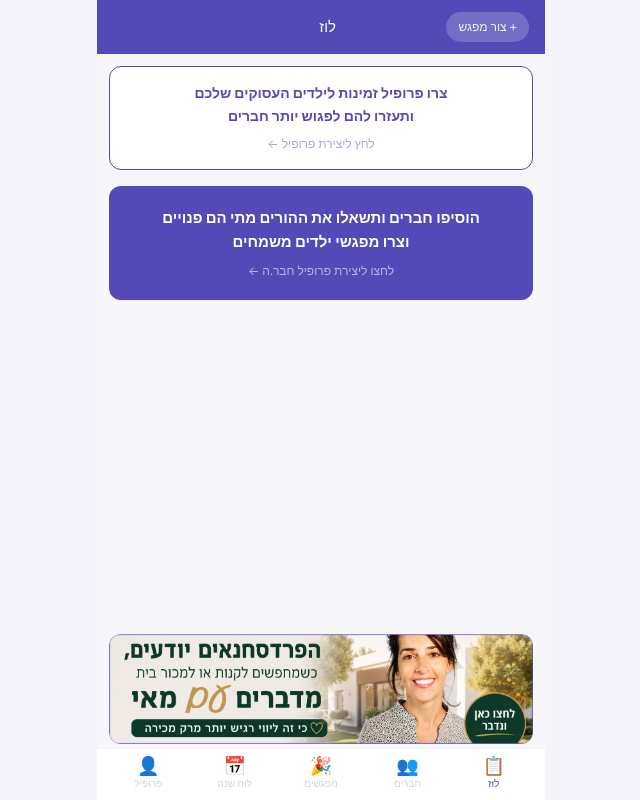
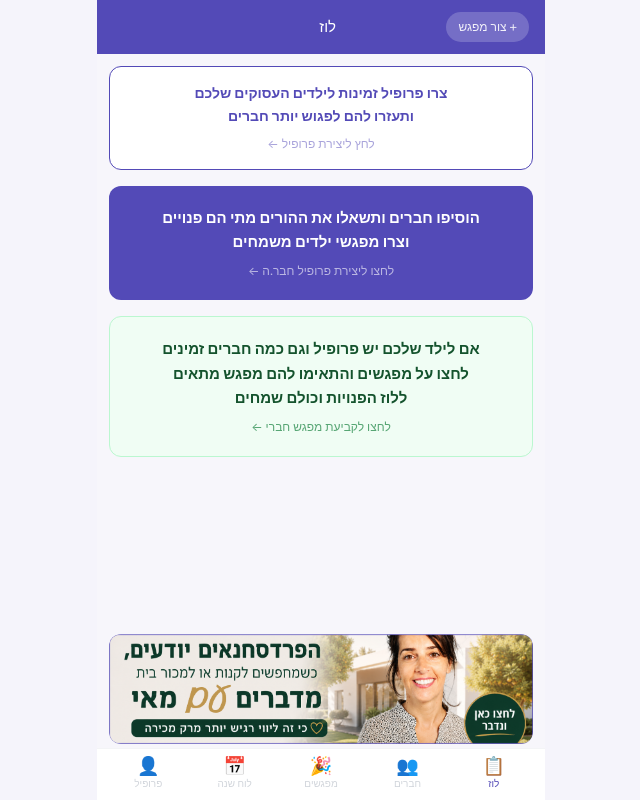
Before and after one commit to madeinphk-alt/kidimeet, a Next.js app: page / in a window 1280 px wide. Shown: the whole page, without its empty margins (319-959 px from the left). Built offline with nearby package versions, Linux system fonts and the light colour scheme.

Commit message:
Show meetups CTA whenever no upcoming meetups, regardless of friends

```diff
--- a/src/app/page.tsx
+++ b/src/app/page.tsx
@@ -293,7 +293,7 @@ export default function LuzPage() {
             <p className="text-white/60 text-[12px] mt-2">לחצו ליצירת פרופיל חבר.ה ←</p>
           </Link>
         )}
-        {upcoming.length === 0 && friends.length > 0 && (
+        {upcoming.length === 0 && (
           <Link href="/meetups" className="block bg-[#f0fdf4] border border-[#bbf7d0] rounded-xl px-5 py-5 text-center active:opacity-80 mb-4" dir="rtl">
             <p className="text-green-900 text-[15px] font-semibold leading-relaxed">
               אם לילד שלכם יש פרופיל וגם כמה חברים זמינים<br />לחצו על מפגשים והתאימו להם מפגש מתאים<br />ללוז הפנויות וכולם שמחים
```
